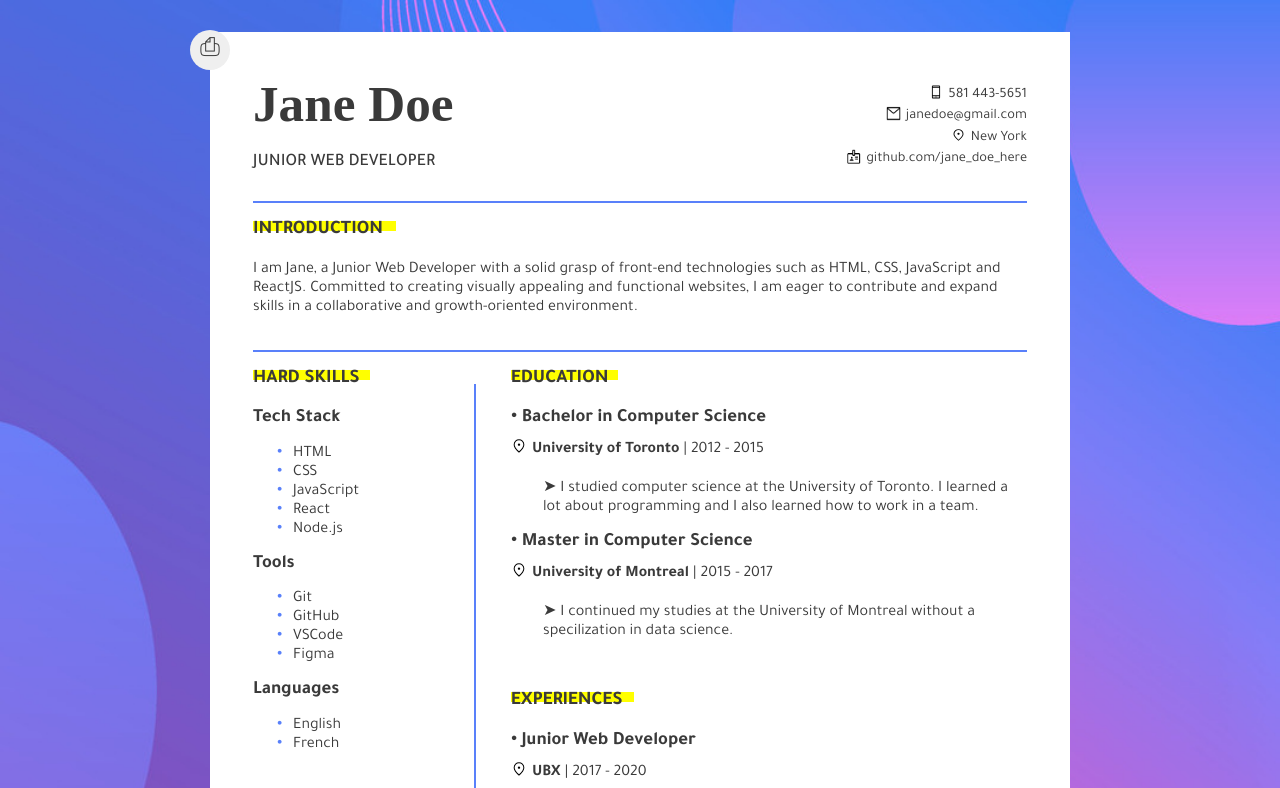
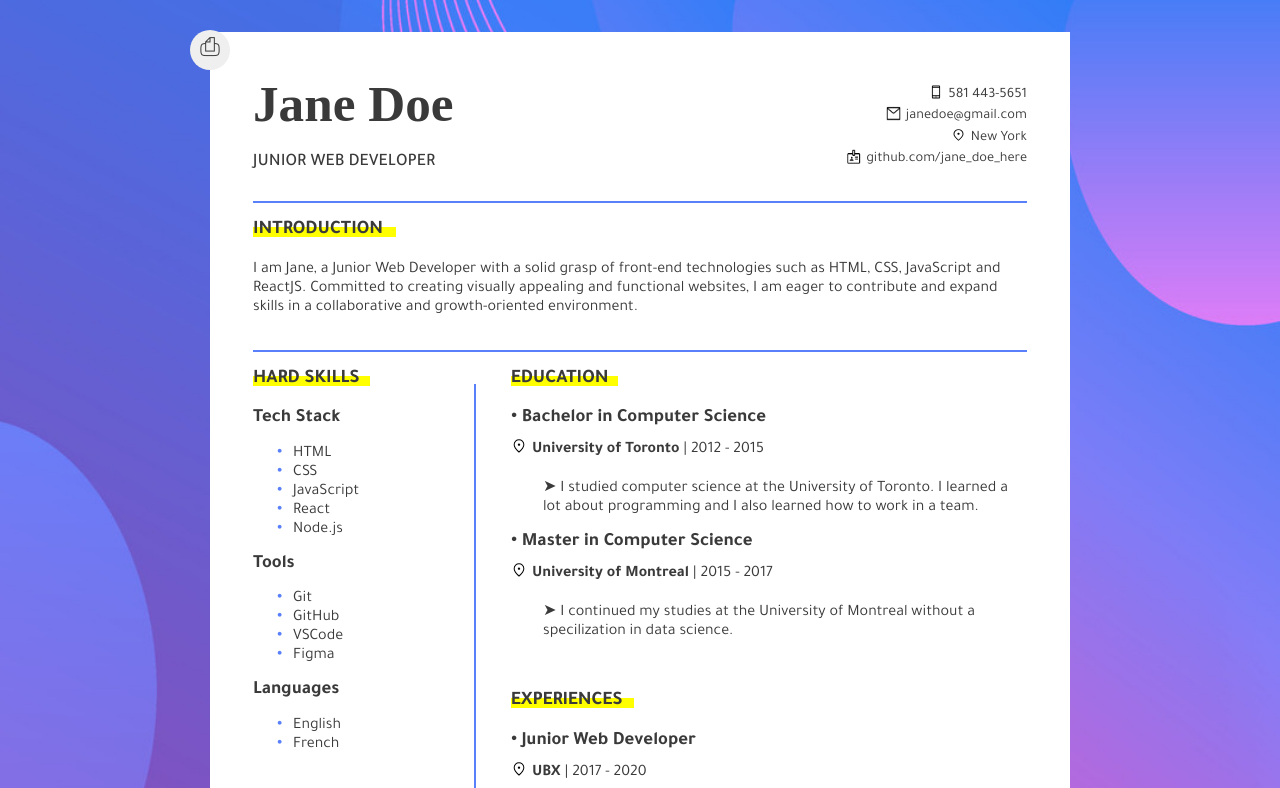
Before and after one commit to jeannepietropaoli/cv-builder-v3, a React (Vite) app: page / in a window 1280 px wide. Shown: the top 788 px of the page. Built offline with nearby package versions, Linux system fonts and the light colour scheme; a web font is replaced by a local one.

Commit message:
Correct highlight placing on titles

```diff
--- a/src/style/Preview.css
+++ b/src/style/Preview.css
@@ -26,7 +26,7 @@ content: "";
 width: 110%;
 height: 10px;
 background-color: yellow;
-top: 2px;
+top: 8px;
 z-index: -1;
 }
 
```
